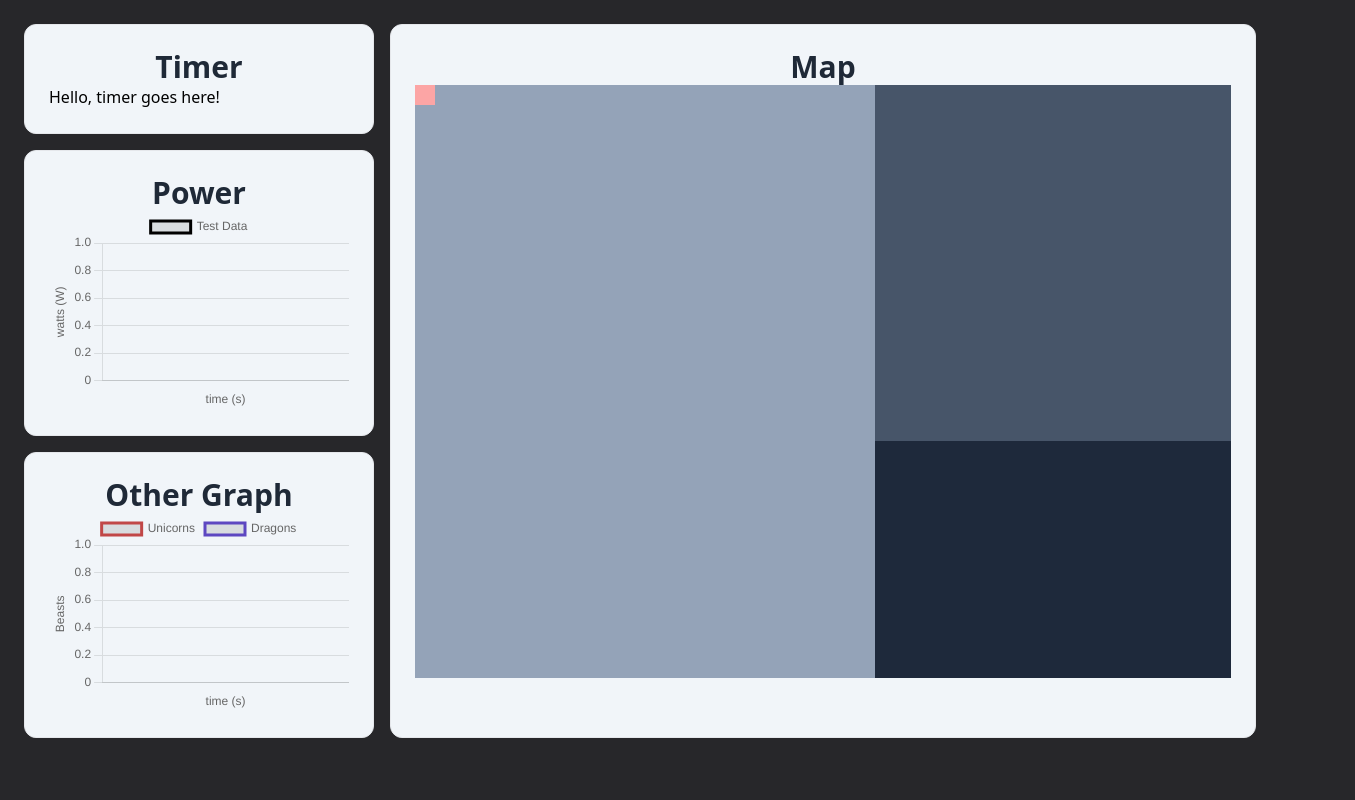
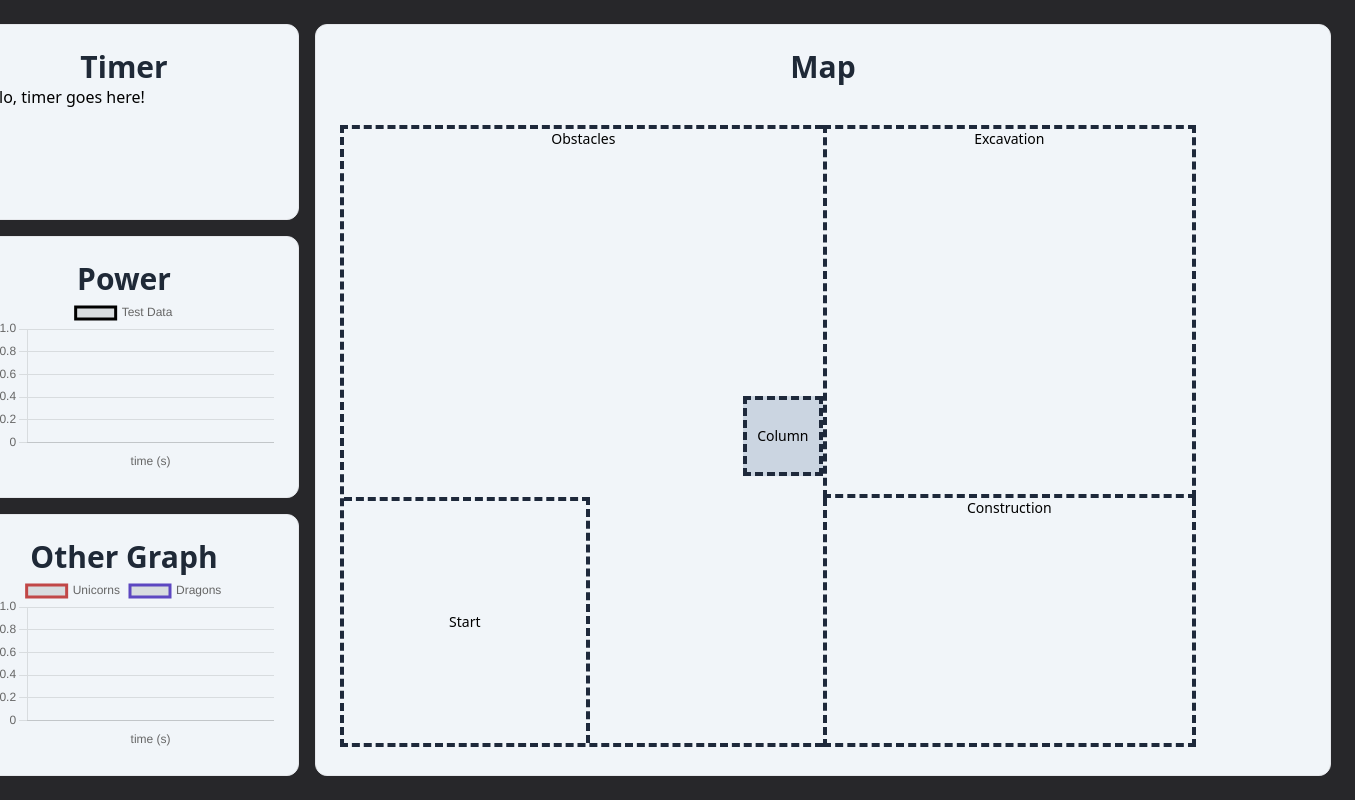
Before and after one commit to Matthew0826/NULunabotics, a Next.js app in the folder Software/NextJS/: page / in a window 1280 px wide. Shown: the whole page, 1355 px wide, since content can reach past the window. Built offline with nearby package versions, Linux system fonts and the light colour scheme; no server answers.

Commit message:
Worked on formatting a bit more

```diff
--- a/Software/NextJS/app/page.tsx
+++ b/Software/NextJS/app/page.tsx
@@ -39,7 +39,10 @@ const tempGraphOther = {
 export default function Page() {
     const handleReceiveData = (data: any) => {};
     return (
-        <main className="flex flex-col h-screen p-6">
+        <main
+            className="flex h-screen items-center"
+            style={{ justifySelf: "center" }}
+        >
             {/* <p
                         className={`text-xl text-gray-800 md:text-3xl md:leading-normal`}
                     >
@@ -50,7 +53,7 @@ export default function Page() {
             <GamepadManager />
             {/* <DirectionalDisplay />
                     <DirectionalDisplay /> */}
-            <div className="flex flex-row gap-4 w-full">
+            <div className="flex flex-row gap-4 p-6 h-full">
                 <div className="flex flex-col gap-4 grow-1">
                     <Panel title="Timer">
                         <p>Hello, timer goes here!</p>
@@ -62,11 +65,9 @@ export default function Page() {
                         <WebSocketGraph graphInfo={tempGraphOther} />
                     </Panel>
                 </div>
-                <div className="w-full">
-                    <Panel title="Map">
-                        <Map />
-                    </Panel>
-                </div>
+                <Panel title="Map">
+                    <Map />
+                </Panel>
             </div>
         </main>
     );
--- a/Software/NextJS/app/ui/dashboard/graph.tsx
+++ b/Software/NextJS/app/ui/dashboard/graph.tsx
@@ -41,7 +41,7 @@ export default function Graph({
         options: {
             animation: false,
             responsive: true,
-            aspectRatio: 1.5,
+            aspectRatio: 1.7,
             interaction: {
                 intersect: false,
             },
--- a/Software/NextJS/app/ui/dashboard/map.tsx
+++ b/Software/NextJS/app/ui/dashboard/map.tsx
@@ -1,21 +1,28 @@
 export default function Map() {
     return (
         <div
-            className="flex flex-wrap bg-black text-white"
-            style={{ aspectRatio: "6.88/5" }}
+            className="flex flex-wrap relative h-full"
+            style={{ aspectRatio: "6.88/5", padding: "5vh 0" }}
         >
             <div
-                className="h-full bg-slate-400"
+                className="relative h-full border-4 border-dashed border-slate-800 border-r-0"
                 style={{ aspectRatio: "3.88/5" }}
             >
-                <div
-                    className="right-0 margin-auto bg-red-300 aspect-square object-center-right"
-                    style={{ height: 20 }}
-                />
+                <p className="text-center text-sm">Obstacles</p>
+                <div className="absolute bg-slate-300 top-1/2 right-0 transform -translate-y-1/2 h-[13%] aspect-square border-4 border-dashed border-slate-800 flex flex-col justify-center items-center">
+                    <p className="text-center text-sm">Column</p>
+                </div>
+                <div className="absolute bottom-0 h-2/5 aspect-square border-4 border-l-0 border-b-0 border-dashed border-slate-800 flex flex-col justify-center items-center">
+                    <p className="text-center text-sm">Start</p>
+                </div>
             </div>
             <div>
-                <div className="bg-slate-600 aspect-square h-3/5"></div>
-                <div className="bg-slate-800 aspect-[3/2] h-2/5"></div>
+                <div className="aspect-square h-3/5 border-4 border-dashed border-slate-800">
+                    <p className="text-center text-sm">Excavation</p>
+                </div>
+                <div className="aspect-[3/2] h-2/5 border-4 border-dashed border-slate-800 border-t-0">
+                    <p className="text-center text-sm">Construction</p>
+                </div>
             </div>
         </div>
     );
```
